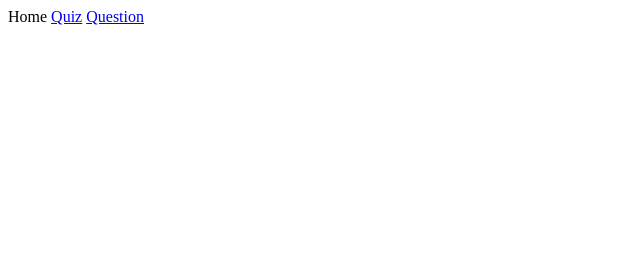
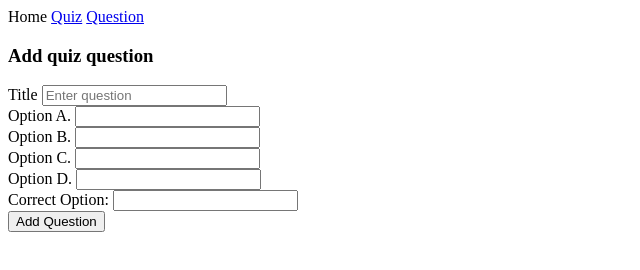
Before and after one commit to Jyoti152317/MockEval2, a plain HTML site: page quiz.html in a window 1280 px wide. Shown: the whole page, without its empty margins (0-640 px from the left). Drawn offline with Linux system fonts and the light colour scheme.

Commit message:
quiz.js file added

```diff
--- a/quiz.html
+++ b/quiz.html
@@ -7,7 +7,31 @@
   </head>
   <body>
     <div id="navbar"></div>
+    <div id="quiz-form">
+      <h3>Add quiz question</h3>
+      <form id="form">
+        <div>
+          <label>Title</label>
+          <input id="ques" type="text" placeholder="Enter question" />
+        </div>
+        <div>
+          <label>Option A.</label>
+          <input id="option1" type="text" /><br />
+          <label>Option B.</label>
+          <input id="option2" type="text" /><br />
+          <label>Option C.</label>
+          <input id="option3" type="text" /><br />
+          <label>Option D.</label>
+          <input id="option4" type="text" />
+        </div>
+        <div>
+          <label>Correct Option:</label>
+          <input type="text" />
+        </div>
+        <input type="submit" value="Add Question" />
+      </form>
+    </div>
   </body>
   <script src="./scrips/navbar.js" type="module"></script>
-  <!-- <script src="./scrips/login.js" type="module"></script> -->
+  <script src="./scrips/quiz.js" type="module"></script>
 </html>
```
Also changed, not shown: index.html (+1 -1 lines), scrips/quiz.js (added).
